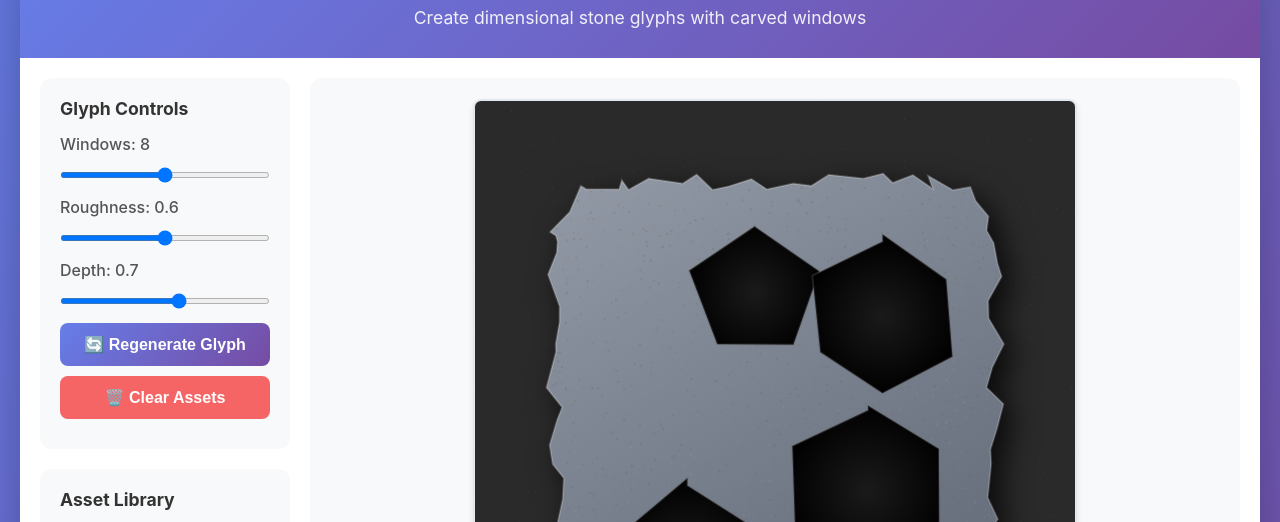
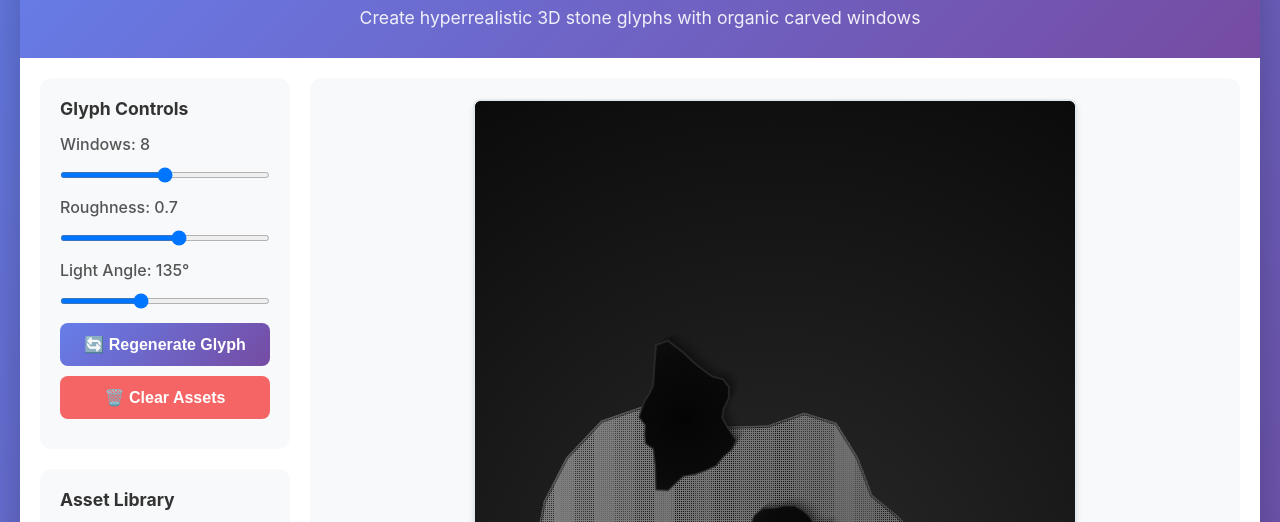
Before and after one commit to ordinalsolid/talisman, a plain HTML site: page index.html in a window 1280 px wide. Shown: the part 102-624 px from the top of the page. Drawn offline with Linux system fonts and the light colour scheme.

Commit message:
Add files via upload

```diff
--- a/index.html
+++ b/index.html
@@ -170,7 +170,7 @@
     canvas {
       border: 2px solid #e2e8f0;
       border-radius: 8px;
-      background: #2a2a2a;
+      background: #1a1a1a;
       cursor: crosshair;
       box-shadow: 0 4px 6px rgba(0,0,0,0.1);
     }
@@ -194,7 +194,7 @@
   <div class="container">
     <div class="header">
       <h1>🗿 Stone Glyph Art Creator</h1>
-      <p>Create dimensional stone glyphs with carved windows</p>
+      <p>Create hyperrealistic 3D stone glyphs with organic carved windows</p>
     </div>
 
     <div class="main">
@@ -206,12 +206,12 @@
             <input type="range" id="windows" min="6" max="10" value="8">
           </div>
           <div class="slider-group">
-            <label>Roughness: <span id="roughnessValue">0.6</span></label>
-            <input type="range" id="roughness" min="0.2" max="1" step="0.1" value="0.6">
+            <label>Roughness: <span id="roughnessValue">0.7</span></label>
+            <input type="range" id="roughness" min="0.3" max="1" step="0.1" value="0.7">
           </div>
           <div class="slider-group">
-            <label>Depth: <span id="depthValue">0.7</span></label>
-            <input type="range" id="depth" min="0.3" max="1" step="0.1" value="0.7">
+            <label>Light Angle: <span id="lightValue">135</span>°</label>
+            <input type="range" id="light" min="0" max="360" value="135">
           </div>
           <button class="btn btn-primary" onclick="generateGlyph()">🔄 Regenerate Glyph</button>
           <button class="btn btn-danger" onclick="clearAssets()">🗑️ Clear Assets</button>
@@ -246,10 +246,25 @@
   <script>
     const canvas = document.getElementById('canvas');
     const ctx = canvas.getContext('2d');
-    let glyphShape = [];
+    let glyphOutline = [];
     let windows = [];
     let placedAssets = {};
     let draggedAsset = null;
+    let perlinNoise = [];
+
+    // Initialize Perlin-like noise
+    function initNoise() {
+      perlinNoise = [];
+      for (let i = 0; i < 256; i++) {
+        perlinNoise[i] = Math.random();
+      }
+    }
+
+    function noise(x, y) {
+      const X = Math.floor(x) & 255;
+      const Y = Math.floor(y) & 255;
+      return perlinNoise[(X + perlinNoise[Y]) & 255];
+    }
 
     // Update slider displays
     document.getElementById('windows').addEventListener('input', (e) => {
@@ -260,246 +275,323 @@
       document.getElementById('roughnessValue').textContent = e.target.value;
     });
 
-    document.getElementById('depth').addEventListener('input', (e) => {
-      document.getElementById('depthValue').textContent = e.target.value;
+    document.getElementById('light').addEventListener('input', (e) => {
+      document.getElementById('lightValue').textContent = e.target.value;
+      draw();
     });
 
-    function generateRoughEdge(x1, y1, x2, y2, roughness) {
+    function generateOrganicShape(centerX, centerY, baseSize, complexity) {
       const points = [];
-      const dist = Math.hypot(x2 - x1, y2 - y1);
-      const segments = Math.floor(dist / 20);
+      const numPoints = 20 + Math.floor(Math.random() * 15);
 
-      for (let i = 0; i <= segments; i++) {
-        const t = i / segments;
-        const x = x1 + (x2 - x1) * t;
-        const y = y1 + (y2 - y1) * t;
+      for (let i = 0; i < numPoints; i++) {
+        const angle = (i / numPoints) * Math.PI * 2;
+        const noiseVal = noise(
+          Math.cos(angle) * 2 + centerX * 0.01,
+          Math.sin(angle) * 2 + centerY * 0.01
+        );
 
-        const offsetX = (Math.random() - 0.5) * roughness * 30;
-        const offsetY = (Math.random() - 0.5) * roughness * 30;
+        const radius = baseSize * (0.5 + noiseVal * complexity);
+        const wobble = (Math.random() - 0.5) * baseSize * 0.4 * complexity;
 
-        points.push({ x: x + offsetX, y: y + offsetY });
+        points.push({
+          x: centerX + Math.cos(angle) * (radius + wobble),
+          y: centerY + Math.sin(angle) * (radius + wobble)
+        });
       }
 
       return points;
     }
 
+    function smoothPath(points, smoothing = 0.3) {
+      const smoothed = [];
+      for (let i = 0; i < points.length; i++) {
+        const prev = points[(i - 1 + points.length) % points.length];
+        const curr = points[i];
+        const next = points[(i + 1) % points.length];
+
+        smoothed.push({
+          x: curr.x * (1 - smoothing) + (prev.x + next.x) * smoothing * 0.5,
+          y: curr.y * (1 - smoothing) + (prev.y + next.y) * smoothing * 0.5
+        });
+      }
+      return smoothed;
+    }
+
+    function isPointInPolygon(x, y, polygon) {
+      let inside = false;
+      for (let i = 0, j = polygon.length - 1; i < polygon.length; j = i++) {
+        const xi = polygon[i].x, yi = polygon[i].y;
+        const xj = polygon[j].x, yj = polygon[j].y;
+
+        const intersect = ((yi > y) !== (yj > y))
+            && (x < (xj - xi) * (y - yi) / (yj - yi) + xi);
+        if (intersect) inside = !inside;
+      }
+      return inside;
+    }
+
     function generateGlyph() {
+      initNoise();
       const windowCount = parseInt(document.getElementById('windows').value);
       const roughness = parseFloat(document.getElementById('roughness').value);
-      const depth = parseFloat(document.getElementById('depth').value);
 
-      glyphShape = [];
       windows = [];
       placedAssets = {};
 
-      // Create phone-shaped outline with rough edges
-      const margin = 80;
+      const margin = 60;
       const width = canvas.width - margin * 2;
       const height = canvas.height - margin * 2;
-      const cornerRadius = 60;
 
-      // Generate rough outline points
-      const outline = [];
+      // Generate organic window shapes first
+      const attempts = windowCount * 10;
+      for (let i = 0; i < attempts && windows.length < windowCount; i++) {
+        const x = margin + 120 + Math.random() * (width - 240);
+        const y = margin + 120 + Math.random() * (height - 240);
+        const size = 40 + Math.random() * 60;
 
-      // Top edge
-      outline.push(...generateRoughEdge(
-        margin + cornerRadius, margin,
-        margin + width - cornerRadius, margin,
-        roughness
-      ));
+        const shape = generateOrganicShape(x, y, size, roughness);
+        const smoothedShape = smoothPath(smoothPath(shape));
 
-      // Top-right corner
-      for (let a = -Math.PI/2; a <= 0; a += 0.3) {
-        const x = margin + width - cornerRadius + Math.cos(a) * cornerRadius;
-        const y = margin + cornerRadius + Math.sin(a) * cornerRadius;
-        outline.push({
-          x: x + (Math.random() - 0.5) * roughness * 30,
-          y: y + (Math.random() - 0.5) * roughness * 30
+        // Check if too close to existing windows
+        const tooClose = windows.some(w => {
+          return Math.hypot(w.center.x - x, w.center.y - y) < (w.size + size) * 1.3;
         });
+
+        if (!tooClose) {
+          windows.push({
+            id: windows.length,
+            center: { x, y },
+            size: size,
+            shape: smoothedShape,
+            depth: 0.6 + Math.random() * 0.4
+          });
+        }
       }
 
-      // Right edge
-      outline.push(...generateRoughEdge(
-        margin + width, margin + cornerRadius,
-        margin + width, margin + height - cornerRadius,
+      // Generate outer shape that responds to windows
+      const baseOutline = generateOrganicShape(
+        canvas.width / 2,
+        canvas.height / 2,
+        Math.min(width, height) * 0.45,
         roughness
-      ));
+      );
 
-      // Bottom-right corner
-      for (let a = 0; a <= Math.PI/2; a += 0.3) {
-        const x = margin + width - cornerRadius + Math.cos(a) * cornerRadius;
-        const y = margin + height - cornerRadius + Math.sin(a) * cornerRadius;
-        outline.push({
-          x: x + (Math.random() - 0.5) * roughness * 30,
-          y: y + (Math.random() - 0.5) * roughness * 30
+      // Deform outline based on window positions
+      glyphOutline = baseOutline.map(point => {
+        let totalPush = { x: 0, y: 0 };
+
+        windows.forEach(window => {
+          const dx = point.x - window.center.x;
+          const dy = point.y - window.center.y;
+          const dist = Math.hypot(dx, dy);
+
+          if (dist < 200) {
+            const influence = (200 - dist) / 200;
+            const pushAmount = window.size * 0.3 * influence;
+            totalPush.x += (dx / dist) * pushAmount;
+            totalPush.y += (dy / dist) * pushAmount;
+          }
         });
-      }
 
-      // Bottom edge
-      outline.push(...generateRoughEdge(
-        margin + width - cornerRadius, margin + height,
-        margin + cornerRadius, margin + height,
-        roughness
-      ));
+        return {
+          x: point.x + totalPush.x,
+          y: point.y + totalPush.y
+        };
+      });
 
-      // Bottom-left corner
-      for (let a = Math.PI/2; a <= Math.PI; a += 0.3) {
-        const x = margin + cornerRadius + Math.cos(a) * cornerRadius;
-        const y = margin + height - cornerRadius + Math.sin(a) * cornerRadius;
-        outline.push({
-          x: x + (Math.random() - 0.5) * roughness * 30,
-          y: y + (Math.random() - 0.5) * roughness * 30
-        });
-      }
-
-      // Left edge
-      outline.push(...generateRoughEdge(
-        margin, margin + height - cornerRadius,
-        margin, margin + cornerRadius,
-        roughness
-      ));
-
-      // Top-left corner
-      for (let a = Math.PI; a <= Math.PI * 1.5; a += 0.3) {
-        const x = margin + cornerRadius + Math.cos(a) * cornerRadius;
-        const y = margin + cornerRadius + Math.sin(a) * cornerRadius;
-        outline.push({
-          x: x + (Math.random() - 0.5) * roughness * 30,
-          y: y + (Math.random() - 0.5) * roughness * 30
-        });
-      }
-
-      glyphShape = outline;
-
-      // Generate window positions
-      const windowMargin = 100;
-      const windowWidth = width - windowMargin * 2;
-      const windowHeight = height - windowMargin * 2;
-
-      for (let i = 0; i < windowCount; i++) {
-        let attempts = 0;
-        let window;
-
-        do {
-          const x = margin + windowMargin + Math.random() * windowWidth;
-          const y = margin + windowMargin + Math.random() * windowHeight;
-          const size = 50 + Math.random() * 50;
-
-          window = { id: i, x, y, size, depth };
-          attempts++;
-        } while (
-          attempts < 50 &&
-          windows.some(w => Math.hypot(w.x - window.x, w.y - window.y) < (w.size + window.size) * 0.8)
-        );
-
-        if (attempts < 50) {
-          windows.push(window);
-        }
-      }
+      glyphOutline = smoothPath(smoothPath(glyphOutline));
 
       draw();
     }
 
+    function drawPath(points) {
+      ctx.beginPath();
+      ctx.moveTo(points[0].x, points[0].y);
+      for (let i = 1; i < points.length; i++) {
+        ctx.lineTo(points[i].x, points[i].y);
+      }
+      ctx.closePath();
+    }
+
+    function calculateNormal(x, y, points) {
+      let closestDist = Infinity;
+      let normalAngle = 0;
+
+      for (let i = 0; i < points.length; i++) {
+        const j = (i + 1) % points.length;
+        const dx = points[j].x - points[i].x;
+        const dy = points[j].y - points[i].y;
+        const dist = Math.hypot(x - points[i].x, y - points[i].y);
+
+        if (dist < closestDist) {
+          closestDist = dist;
+          normalAngle = Math.atan2(dy, dx) + Math.PI / 2;
+        }
+      }
+
+      return normalAngle;
+    }
+
     function draw() {
+      const lightAngle = (parseInt(document.getElementById('light').value) * Math.PI) / 180;
+
       ctx.clearRect(0, 0, canvas.width, canvas.height);
 
-      // Draw stone texture background
-      for (let i = 0; i < 3000; i++) {
-        const x = Math.random() * canvas.width;
-        const y = Math.random() * canvas.height;
-        const shade = 40 + Math.random() * 20;
-        ctx.fillStyle = `rgb(${shade}, ${shade}, ${shade})`;
-        ctx.fillRect(x, y, 1, 1);
+      // Dark background with gradient
+      const bgGrad = ctx.createRadialGradient(canvas.width/2, canvas.height/2, 0, canvas.width/2, canvas.height/2, canvas.width);
+      bgGrad.addColorStop(0, '#2a2a2a');
+      bgGrad.addColorStop(1, '#0a0a0a');
+      ctx.fillStyle = bgGrad;
+      ctx.fillRect(0, 0, canvas.width, canvas.height);
+
+      if (glyphOutline.length === 0) return;
+
+      // Create main stone shape with advanced lighting
+      drawPath(glyphOutline);
+      ctx.save();
+      ctx.clip();
+
+      // Base stone color with gradient
+      const stoneGrad = ctx.createLinearGradient(
+        canvas.width/2 - 300,
+        canvas.height/2 - 300,
+        canvas.width/2 + 300,
+        canvas.height/2 + 300
+      );
+      stoneGrad.addColorStop(0, '#8b8b8b');
+      stoneGrad.addColorStop(0.5, '#6b6b6b');
+      stoneGrad.addColorStop(1, '#505050');
+      ctx.fillStyle = stoneGrad;
+      ctx.fill();
+
+      // Hyperrealistic lighting and normal mapping
+      const imageData = ctx.getImageData(0, 0, canvas.width, canvas.height);
+      const data = imageData.data;
+
+      for (let y = 0; y < canvas.height; y += 2) {
+        for (let x = 0; x < canvas.width; x += 2) {
+          if (isPointInPolygon(x, y, glyphOutline)) {
+            // Calculate surface normal using noise
+            const normalX = (noise(x * 0.05, y * 0.05) - 0.5) * 2;
+            const normalY = (noise(x * 0.05 + 100, y * 0.05 + 100) - 0.5) * 2;
+            const normalAngle = Math.atan2(normalY, normalX);
+
+            // Calculate lighting
+            const lightDot = Math.cos(normalAngle - lightAngle) * 0.5 + 0.5;
+            const specular = Math.pow(Math.max(0, Math.cos(normalAngle - lightAngle)), 32);
+
+            // Ambient occlusion approximation
+            let ao = 1.0;
+            windows.forEach(window => {
+              const dist = Math.hypot(x - window.center.x, y - window.center.y);
+              if (dist < window.size * 2.5) {
+                ao *= 0.6 + (dist / (window.size * 2.5)) * 0.4;
+              }
+            });
+
+            const baseColor = 100;
+            const litColor = baseColor * (0.3 + lightDot * 0.6 + specular * 0.3) * ao;
+
+            // Micro-detail noise
+            const detail = noise(x * 0.2, y * 0.2) * 20 - 10;
+            const finalColor = Math.max(0, Math.min(255, litColor + detail));
+
+            const idx = (y * canvas.width + x) * 4;
+            data[idx] = finalColor;
+            data[idx + 1] = finalColor;
+            data[idx + 2] = finalColor;
+          }
+        }
       }
 
-      // Draw main glyph shape with carved stone effect
-      if (glyphShape.length > 0) {
-        // Draw shadow/depth
-        ctx.save();
-        ctx.shadowColor = 'rgba(0, 0, 0, 0.8)';
-        ctx.shadowBlur = 30;
-        ctx.shadowOffsetX = 10;
-        ctx.shadowOffsetY = 10;
+      ctx.putImageData(imageData, 0, 0);
 
-        ctx.beginPath();
-        ctx.moveTo(glyphShape[0].x, glyphShape[0].y);
-        for (let i = 1; i < glyphShape.length; i++) {
-          ctx.lineTo(glyphShape[i].x, glyphShape[i].y);
+      // Edge highlights
+      ctx.strokeStyle = `rgba(255, 255, 255, ${0.1 + Math.abs(Math.cos(lightAngle)) * 0.2})`;
+      ctx.lineWidth = 3;
+      ctx.stroke();
+
+      // Add edge shadows on opposite side
+      ctx.strokeStyle = `rgba(0, 0, 0, ${0.3 + Math.abs(Math.sin(lightAngle)) * 0.2})`;
+      ctx.lineWidth = 5;
+      ctx.stroke();
+
+      ctx.restore();
+
+      // Draw carved windows with extreme depth
+      windows.forEach(window => {
+        // Deep shadow layers
+        for (let d = 8; d >= 0; d--) {
+          ctx.save();
+
+          const offsetX = Math.cos(lightAngle + Math.PI) * d * 2;
+          const offsetY = Math.sin(lightAngle + Math.PI) * d * 2;
+
+          ctx.translate(offsetX, offsetY);
+          drawPath(window.shape);
+
+          const shadowOpacity = (8 - d) / 8 * 0.15;
+          ctx.fillStyle = `rgba(0, 0, 0, ${shadowOpacity})`;
+          ctx.fill();
+
+          ctx.restore();
         }
-        ctx.closePath();
 
-        // Stone gradient
-        const gradient = ctx.createLinearGradient(0, 0, canvas.width, canvas.height);
-        gradient.addColorStop(0, '#9ca3af');
-        gradient.addColorStop(0.5, '#6b7280');
-        gradient.addColorStop(1, '#4b5563');
-        ctx.fillStyle = gradient;
+        // Main window cavity
+        drawPath(window.shape);
+
+        const cavityGrad = ctx.createRadialGradient(
+          window.center.x,
+          window.center.y,
+          0,
+          window.center.x,
+          window.center.y,
+          window.size * 1.5
+        );
+        cavityGrad.addColorStop(0, '#050505');
+        cavityGrad.addColorStop(0.6, '#0a0a0a');
+        cavityGrad.addColorStop(1, '#151515');
+        ctx.fillStyle = cavityGrad;
         ctx.fill();
 
-        ctx.restore();
-
-        // Add stone texture
+        // Inner surface detail
         ctx.save();
         ctx.clip();
-        for (let i = 0; i < 5000; i++) {
-          const x = Math.random() * canvas.width;
-          const y = Math.random() * canvas.height;
-          if (ctx.isPointInPath(x, y)) {
-            const shade = 100 + Math.random() * 50;
-            ctx.fillStyle = `rgba(${shade}, ${shade}, ${shade}, 0.3)`;
-            ctx.fillRect(x, y, 2, 2);
-          }
+        for (let i = 0; i < 500; i++) {
+          const angle = Math.random() * Math.PI * 2;
+          const dist = Math.random() * window.size;
+          const x = window.center.x + Math.cos(angle) * dist;
+          const y = window.center.y + Math.sin(angle) * dist;
+
+          const shade = 5 + Math.random() * 15;
+          ctx.fillStyle = `rgba(${shade}, ${shade}, ${shade}, 0.3)`;
+          ctx.fillRect(x, y, 1, 1);
         }
         ctx.restore();
 
-        // Edge highlights
-        ctx.strokeStyle = 'rgba(255, 255, 255, 0.2)';
-        ctx.lineWidth = 2;
-        ctx.stroke();
-      }
-
-      // Draw windows (carved openings)
-      windows.forEach(window => {
-        const sides = 5 + Math.floor(Math.random() * 2);
-
-        // Draw inner shadow (depth)
-        ctx.save();
-        ctx.translate(window.x, window.y);
-
-        // Deep shadow
-        ctx.beginPath();
-        for (let i = 0; i <= sides; i++) {
-          const angle = (i / sides) * Math.PI * 2 - Math.PI / 2;
-          const r = window.size * (0.9 + Math.random() * 0.2);
-          const x = Math.cos(angle) * r;
-          const y = Math.sin(angle) * r;
-          if (i === 0) ctx.moveTo(x, y);
-          else ctx.lineTo(x, y);
-        }
-        ctx.closePath();
-
-        const depthGradient = ctx.createRadialGradient(0, 0, 0, 0, 0, window.size);
-        depthGradient.addColorStop(0, '#1a1a1a');
-        depthGradient.addColorStop(1, '#000000');
-        ctx.fillStyle = depthGradient;
-        ctx.fill();
-
-        // Inner highlight
-        ctx.strokeStyle = 'rgba(100, 100, 100, 0.3)';
+        // Carved edge highlights
+        ctx.strokeStyle = 'rgba(60, 60, 60, 0.5)';
         ctx.lineWidth = 2;
         ctx.stroke();
 
-        ctx.restore();
+        // Rim lighting on cavity edge
+        const rimAngle = lightAngle + Math.PI;
+        ctx.strokeStyle = `rgba(40, 40, 40, ${0.3 + Math.abs(Math.cos(rimAngle)) * 0.3})`;
+        ctx.lineWidth = 1;
+        ctx.stroke();
 
         // Draw placed asset
         if (placedAssets[window.id]) {
           ctx.save();
-          ctx.translate(window.x, window.y);
-          ctx.font = `${window.size * 1.2}px Arial`;
+          ctx.translate(window.center.x, window.center.y);
+          ctx.shadowColor = 'rgba(0, 0, 0, 0.9)';
+          ctx.shadowBlur = 15;
+          ctx.shadowOffsetX = Math.cos(lightAngle + Math.PI) * 5;
+          ctx.shadowOffsetY = Math.sin(lightAngle + Math.PI) * 5;
+          ctx.font = `${window.size * 1.3}px Arial`;
           ctx.textAlign = 'center';
           ctx.textBaseline = 'middle';
-          ctx.shadowColor = 'rgba(0, 0, 0, 0.5)';
-          ctx.shadowBlur = 5;
           ctx.fillText(placedAssets[window.id], 0, 0);
           ctx.restore();
         }
@@ -507,18 +599,12 @@
     }
 
     function findWindowAtPoint(x, y) {
-      let closest = null;
-      let minDist = Infinity;
-
-      windows.forEach(window => {
-        const dist = Math.hypot(window.x - x, window.y - y);
-        if (dist < window.size && dist < minDist) {
-          minDist = dist;
-          closest = window;
+      for (let window of windows) {
+        if (isPointInPolygon(x, y, window.shape)) {
+          return window;
         }
-      });
-
-      return closest;
+      }
+      return null;
     }
 
     // Drag and drop functionality
```
